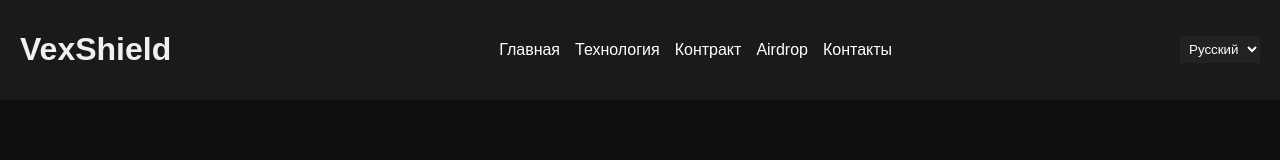
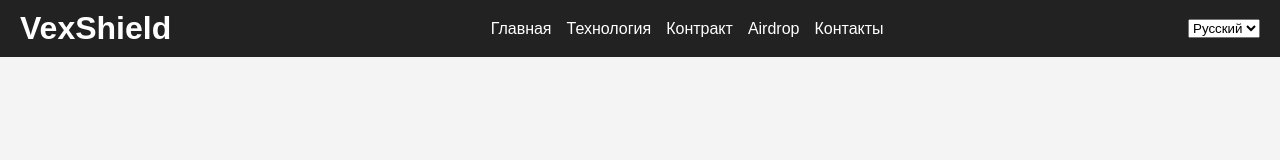
Before and after one commit to User90138/vexshield, a plain HTML site: page index.html in a window 1280 px wide. Drawn offline with Linux system fonts and the light colour scheme.

Commit message:
Update style.css

```diff
--- a/style.css
+++ b/style.css
@@ -1,30 +1,43 @@
-
 body {
     font-family: Arial, sans-serif;
     margin: 0;
     padding: 0;
-    background-color: #0f0f0f;
-    color: #f0f0f0;
+    background: #f4f4f4;
 }
+
 header {
-    background-color: #1a1a1a;
+    background: #222;
+    color: white;
     padding: 10px 20px;
     display: flex;
+    align-items: center;
     justify-content: space-between;
-    align-items: center;
 }
+
+header h1 {
+    margin: 0;
+}
+
 nav ul {
     list-style: none;
     display: flex;
-    gap: 15px;
+    margin: 0;
+    padding: 0;
 }
-nav a {
+
+nav ul li {
+    margin-left: 15px;
+}
+
+nav ul li a {
     color: white;
     text-decoration: none;
 }
-select {
-    background: #222;
-    color: #fff;
-    border: none;
-    padding: 5px;
+
+nav ul li a:hover {
+    text-decoration: underline;
 }
+
+main {
+    padding: 20px;
+}
```
